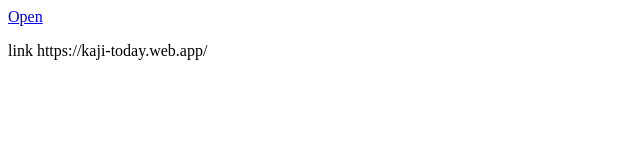
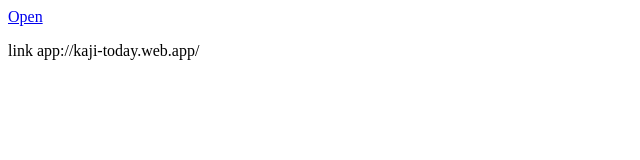
Before and after one commit to mwildaaan/testdeeplink, a plain HTML site: page index.html in a window 1280 px wide. Shown: the full height of the page, 0-640 px from the left. Drawn offline with Linux system fonts and the light colour scheme.

Commit message:
Update index.html

```diff
--- a/index.html
+++ b/index.html
@@ -5,8 +5,8 @@
 </head>
 <body>
 
-<a href="https://kaji-today.web.app/">Open</a>
-<p>link https://kaji-today.web.app/</p>
+<a href="app://kaji-today.web.app/">Open</a>
+<p>link app://kaji-today.web.app/</p>
 
 </body>
 </html>
```
